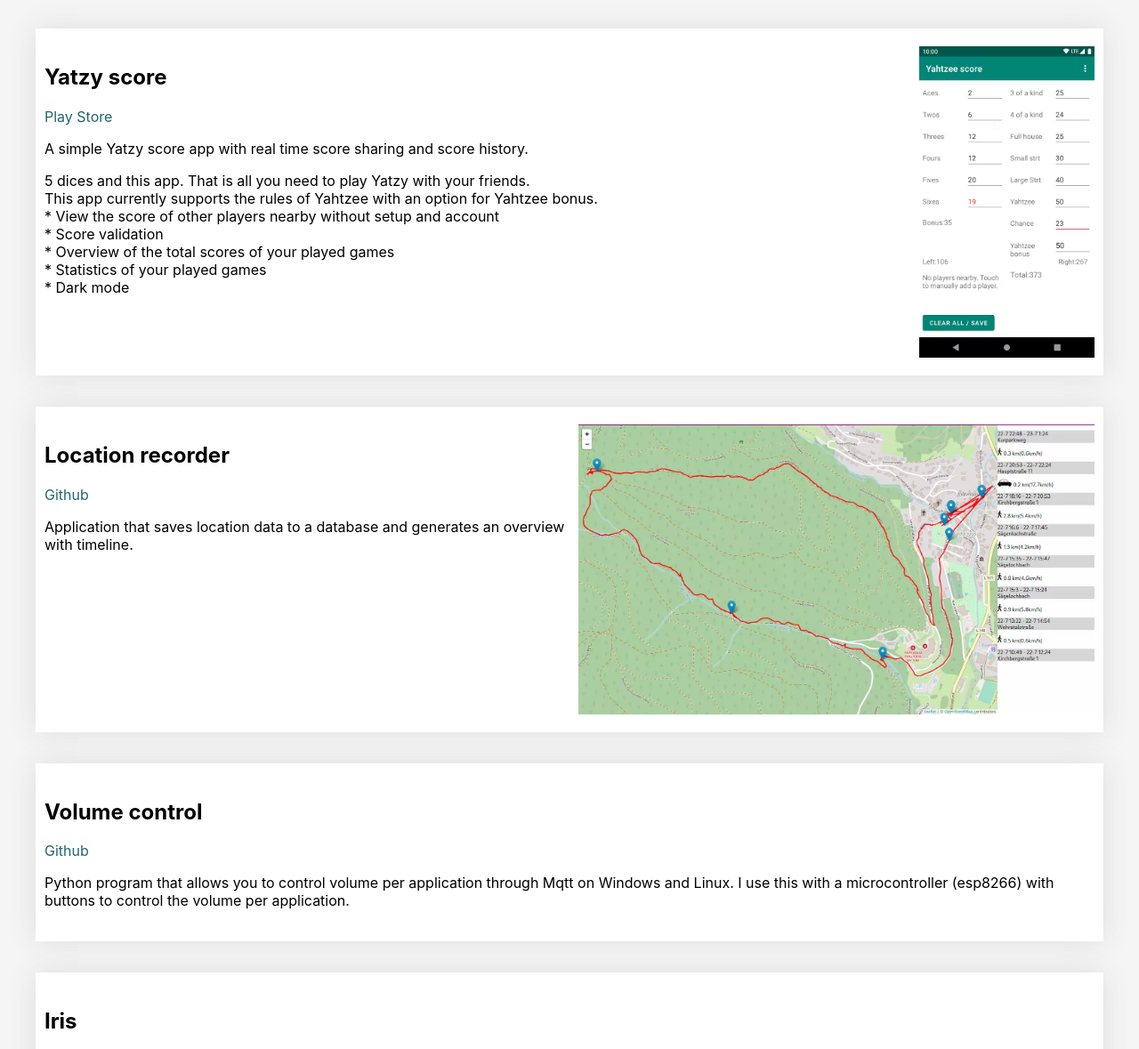
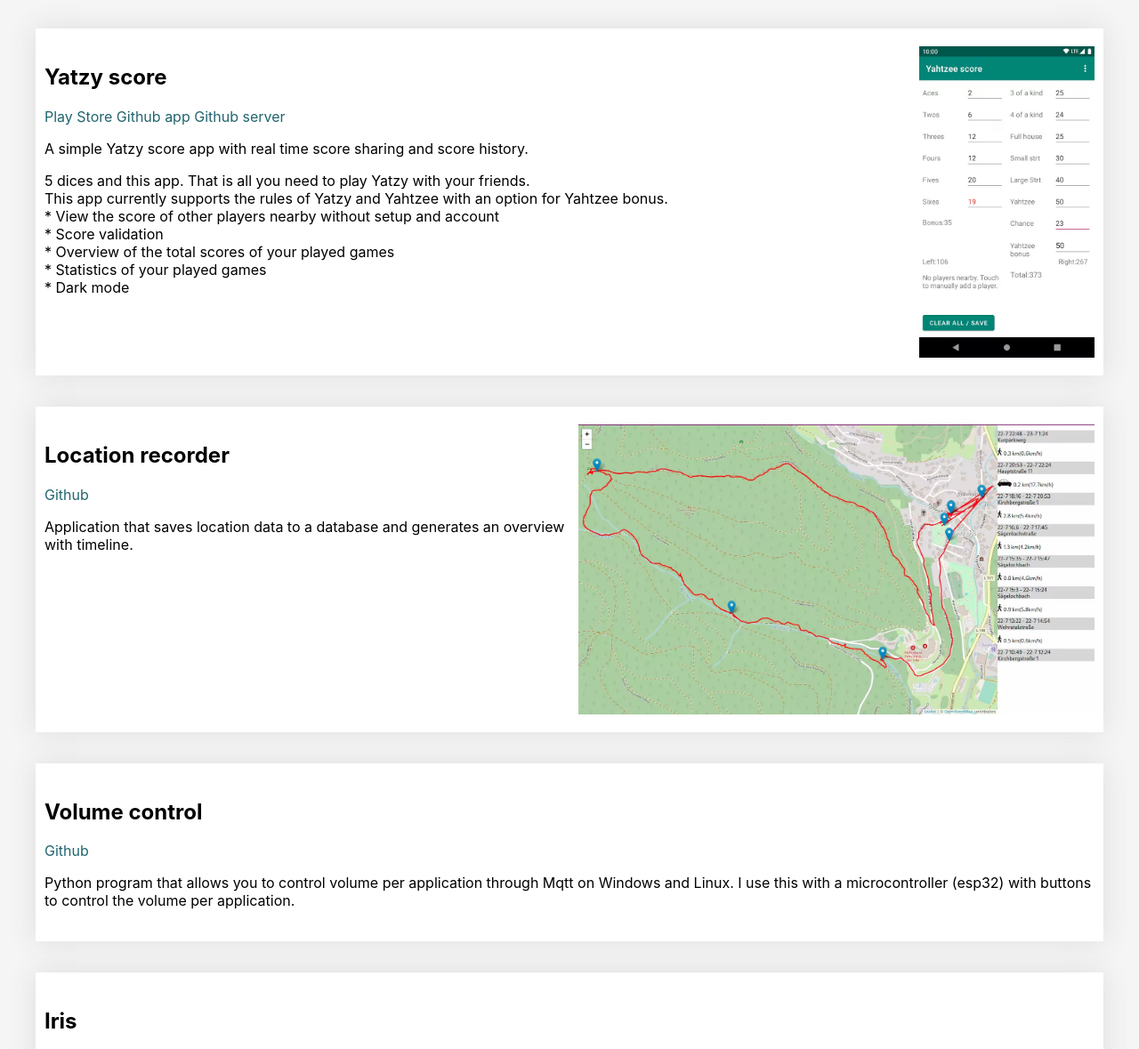
Before and after one commit to koen20/koenhabets.nl, a plain HTML site: page index.html in a window 1280 px wide. Shown: the part 99-1278 px from the top of the page at 89% size. Drawn offline with Linux system fonts and the light colour scheme.

Commit message:
Update index.html

```diff
--- a/index.html
+++ b/index.html
@@ -21,10 +21,12 @@
         </picture>
         <h2>Yatzy score</h2>
         <a href="https://play.google.com/store/apps/details?id=nl.koenhabets.yahtzeescore">Play Store</a>
+        <a href="https://github.com/koen20/yatzy-score">Github app</a>
+        <a href="https://github.com/koen20/yatzy-server">Github server</a>
         <p>A simple Yatzy score app with real time score sharing and score history.</p>
         <p>5 dices and this app. That is all you need to play Yatzy with your friends.<br>
 
-            This app currently supports the rules of Yahtzee with an option for Yahtzee bonus.<br>
+            This app currently supports the rules of Yatzy and Yahtzee with an option for Yahtzee bonus.<br>
 
             * View the score of other players nearby without setup and account<br>
             * Score validation<br>
@@ -48,7 +50,7 @@
         <h2>Volume control</h2>
         <a href="https://github.com/koen20/audio-mqtt">Github</a>
         <p>Python program that allows you to control volume per application through Mqtt on Windows and Linux. I use
-            this with a microcontroller (esp8266) with buttons to control the volume per application.</p>
+            this with a microcontroller (esp32) with buttons to control the volume per application.</p>
     </div>
 
     <div class="project-item">
```
